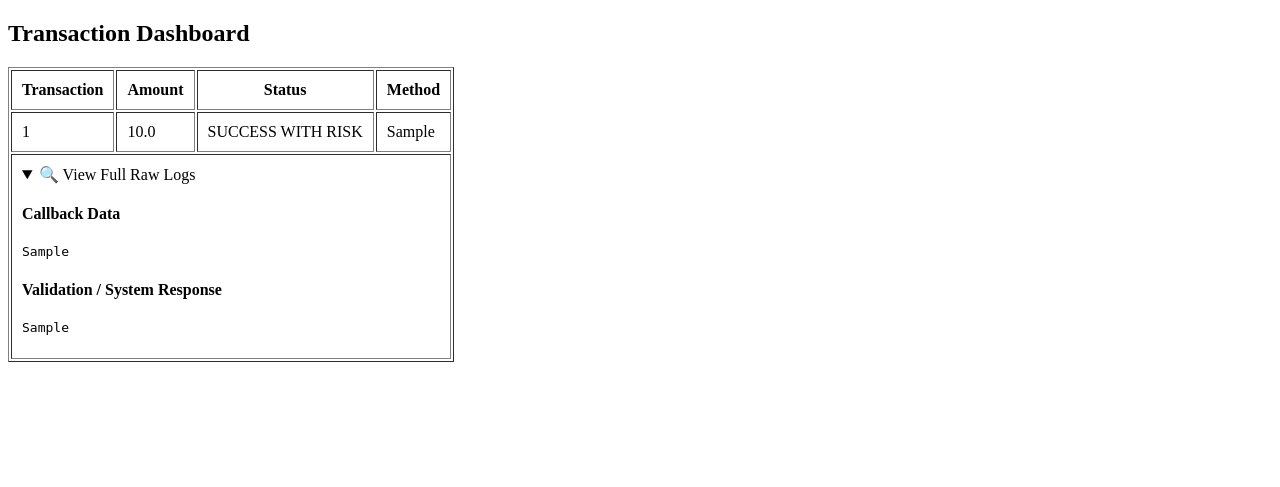
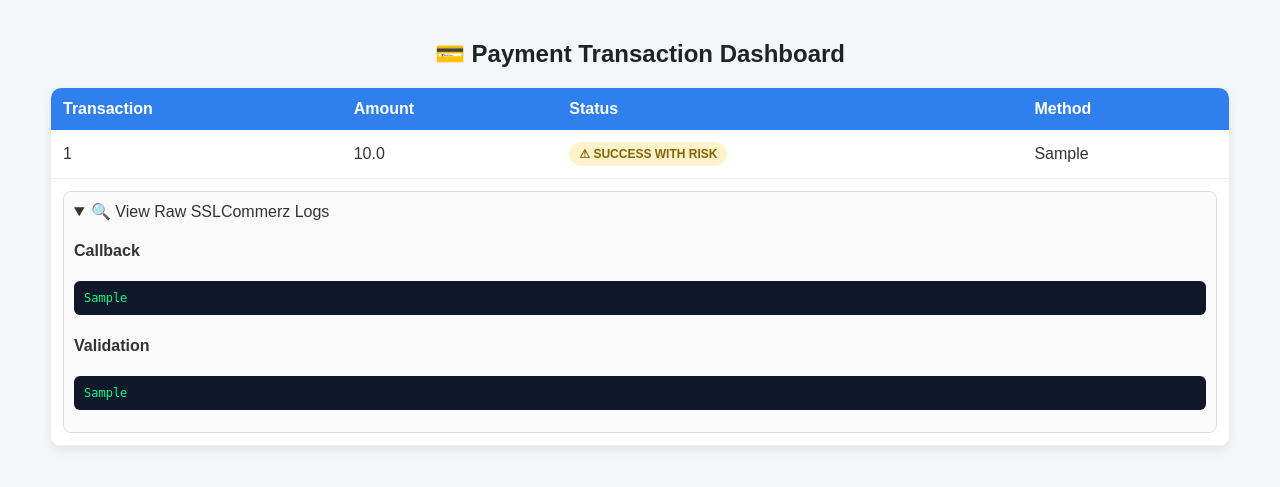
Before and after one commit to MahdiRedwan/ProjectCABD, a Flask app: page /dashboard in a window 1280 px wide, after a click on "🔍 View Raw SSLCommerz Logs". Shown: the top 487 px of the page. Run offline with Flask 3, Linux system fonts and the light colour scheme; tables that the repository leaves empty hold one stand-in row (values such as "Sample post").

```diff
--- a/static/style.css
+++ b/static/style.css
@@ -1,94 +1,90 @@
-/* General */
 body {
     font-family: Arial, sans-serif;
-    background-color: #f4f6f8;
+    background: #f4f6f9;
     margin: 0;
-    padding: 0;
-    text-align: center;
-}
-
-/* Container */
-.container {
-    width: 80%;
-    margin: auto;
-    margin-top: 50px;
-}
-
-/* Headings */
-h2 {
+    padding: 20px;
     color: #333;
 }
 
-/* Form */
-form {
-    margin-top: 20px;
-}
-
-input {
-    padding: 10px;
-    width: 200px;
-    border: 1px solid #ccc;
-    border-radius: 5px;
-}
-
-button {
-    padding: 10px 20px;
-    border: none;
-    background-color: #28a745;
-    color: white;
-    border-radius: 5px;
-    cursor: pointer;
-}
-
-button:hover {
-    background-color: #218838;
-}
-
-/* Links as buttons */
-a {
-    text-decoration: none;
-    padding: 10px 15px;
-    background-color: #007bff;
-    color: white;
-    border-radius: 5px;
-    margin: 5px;
-    display: inline-block;
-}
-
-a:hover {
-    background-color: #0056b3;
+/* Header */
+h2 {
+    text-align: center;
+    margin-bottom: 20px;
+    color: #222;
 }
 
 /* Table */
 table {
-    width: 90%;
-    margin: 30px auto;
+    width: 95%;
+    margin: auto;
     border-collapse: collapse;
     background: white;
+    box-shadow: 0 4px 12px rgba(0,0,0,0.08);
+    border-radius: 10px;
+    overflow: hidden;
 }
 
-th, td {
+/* Table header */
+th {
+    background: #2f80ed;
+    color: white;
     padding: 12px;
+    text-align: left;
+}
+
+/* Table cells */
+td {
+    padding: 12px;
+    border-bottom: 1px solid #eee;
+}
+
+/* Hover effect */
+tr:hover {
+    background: #f1f7ff;
+}
+
+/* Status badges */
+.status {
+    padding: 5px 10px;
+    border-radius: 20px;
+    font-size: 12px;
+    font-weight: bold;
+    display: inline-block;
+}
+
+.success {
+    background: #d4f8e8;
+    color: #1e7e34;
+}
+
+.risk {
+    background: #fff3cd;
+    color: #856404;
+}
+
+.failed {
+    background: #f8d7da;
+    color: #721c24;
+}
+
+.pending {
+    background: #e2e3e5;
+    color: #383d41;
+}
+
+/* Raw log section */
+details {
+    background: #fafafa;
+    padding: 10px;
+    border-radius: 8px;
     border: 1px solid #ddd;
 }
 
-th {
-    background-color: #343a40;
-    color: white;
+pre {
+    background: #0f172a;
+    color: #00ff88;
+    padding: 10px;
+    border-radius: 6px;
+    overflow-x: auto;
+    font-size: 12px;
 }
-
-/* Status colors */
-.status-success {
-    color: green;
-    font-weight: bold;
-}
-
-.status-risk {
-    color: orange;
-    font-weight: bold;
-}
-
-.status-failed {
-    color: red;
-    font-weight: bold;
-}
--- a/templates/dashboard.html
+++ b/templates/dashboard.html
@@ -2,12 +2,14 @@
 <html>
 <head>
     <title>Payment Dashboard</title>
+    <link rel="stylesheet" href="{{ url_for('static', filename='style.css') }}">
 </head>
+
 <body>
 
-<h2>Transaction Dashboard</h2>
+<h2>💳 Payment Transaction Dashboard</h2>
 
-<table border="1" cellpadding="10">
+<table>
 
 <tr>
     <th>Transaction</th>
@@ -20,19 +22,31 @@
 <tr>
     <td>{{ t.tran_id }}</td>
     <td>{{ t.amount }}</td>
-    <td>{{ t.status }}</td>
+
+    <td>
+        {% if "SUCCESS WITH RISK" in t.status %}
+            <span class="status risk">⚠ {{ t.status }}</span>
+        {% elif "SUCCESS" in t.status %}
+            <span class="status success">✔ {{ t.status }}</span>
+        {% elif "FAILED" in t.status %}
+            <span class="status failed">✖ {{ t.status }}</span>
+        {% else %}
+            <span class="status pending">{{ t.status }}</span>
+        {% endif %}
+    </td>
+
     <td>{{ t.payment_method }}</td>
 </tr>
 
 <tr>
     <td colspan="4">
         <details>
-            <summary>🔍 View Full Raw Logs</summary>
+            <summary>🔍 View Raw SSLCommerz Logs</summary>
 
-            <h4>Callback Data</h4>
+            <h4>Callback</h4>
             <pre>{{ t.raw_callback }}</pre>
 
-            <h4>Validation / System Response</h4>
+            <h4>Validation</h4>
             <pre>{{ t.raw_validation }}</pre>
         </details>
     </td>
```
